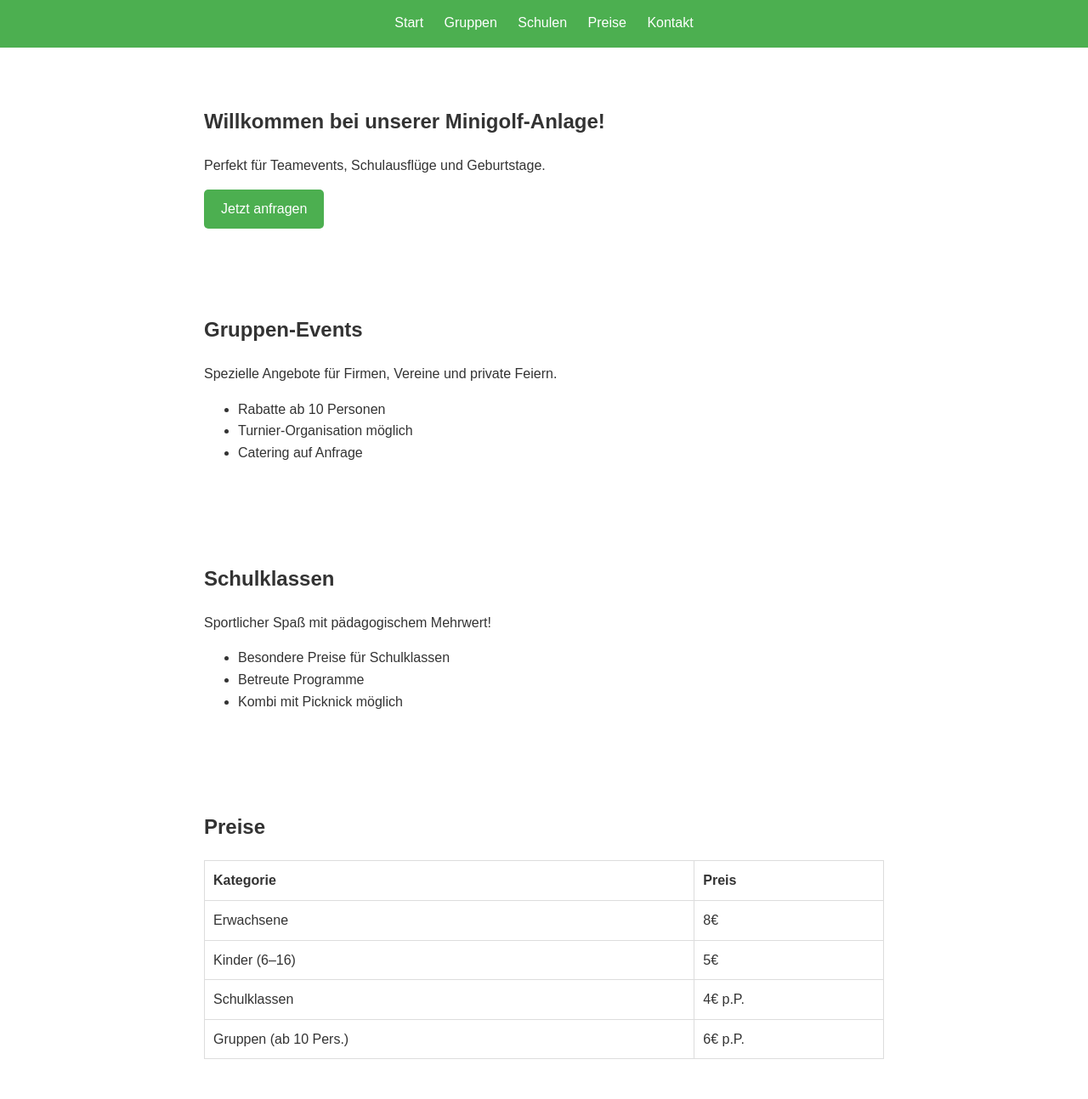
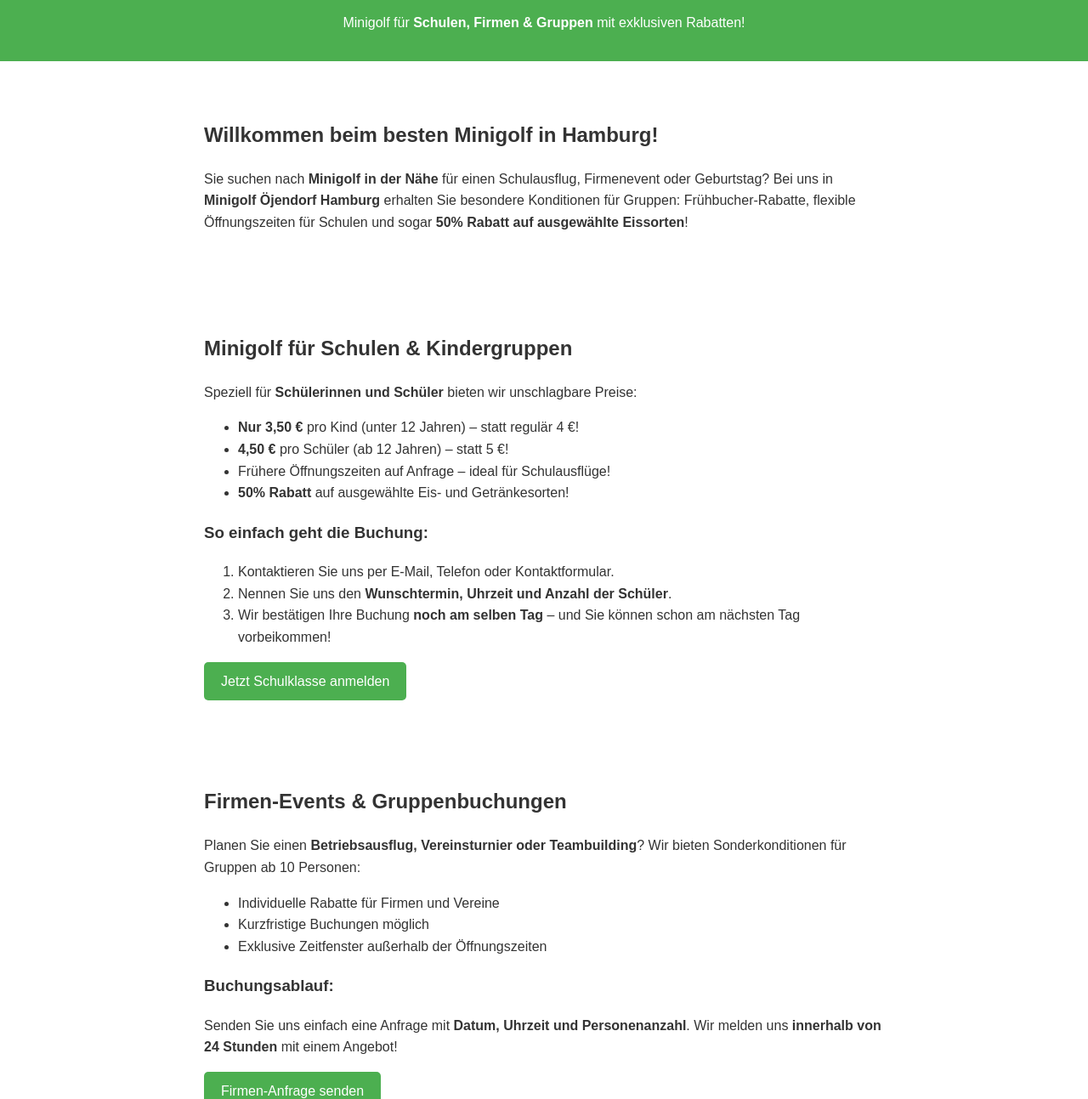
Before and after one commit to ghsaghsa/minigolftest, a plain HTML site: page index.html in a window 1280 px wide. Shown: the part 96-1389 px from the top of the page at 85% size. Drawn offline with Linux system fonts and the light colour scheme.

Commit message:
Update index.html

```diff
--- a/index.html
+++ b/index.html
@@ -3,67 +3,95 @@
 <head>
     <meta charset="UTF-8">
     <meta name="viewport" content="width=device-width, initial-scale=1.0">
-    <title>Minigolf für Gruppen & Schulen</title>
+    <meta name="description" content="Minigolf in Hamburg für Schulen, Gruppen & Firmen. Sonderpreise für Schüler, kurzfristige Buchungen & Rabatte bis 50%. Jetzt Termin anfragen!">
+    <title>Minigolf Öjendorf Hamburg – Günstige Angebote für Schulen & Gruppen</title>
     <link rel="stylesheet" href="style.css">
 </head>
 <body>
     <header>
-        <h1>Minigolf <span>für Gruppen & Schulen</span></h1>
-        <nav>
-            <a href="#home">Start</a>
-            <a href="#gruppen">Gruppen</a>
-            <a href="#schulen">Schulen</a>
-            <a href="#preise">Preise</a>
-            <a href="#kontakt">Kontakt</a>
-        </nav>
+        <h1>Minigolf Öjendorf Hamburg</h1>
+        <p class="subtitle">Minigolf für <strong>Schulen, Firmen & Gruppen</strong> mit exklusiven Rabatten!</p>
     </header>
 
-    <section id="home">
-        <h2>Willkommen bei unserer Minigolf-Anlage!</h2>
-        <p>Perfekt für Teamevents, Schulausflüge und Geburtstage.</p>
-        <a href="#kontakt" class="button">Jetzt anfragen</a>
+    <main>
+        <!-- Willkommensbereich mit SEO-Keywords -->
+        <section id="welcome">
+            <h2>Willkommen beim besten Minigolf in Hamburg!</h2>
+            <p>
+                Sie suchen nach <strong>Minigolf in der Nähe</strong> für einen Schulausflug, Firmenevent oder Geburtstag?
+                Bei uns in <strong>Minigolf Öjendorf Hamburg</strong> erhalten Sie besondere Konditionen für Gruppen:
+                Frühbucher-Rabatte, flexible Öffnungszeiten für Schulen und sogar <strong>50% Rabatt auf ausgewählte Eissorten</strong>!
+            </p>
         </section>
 
-    <section id="gruppen">
-        <h2>Gruppen-Events</h2>
-        <p>Spezielle Angebote für Firmen, Vereine und private Feiern.</p>
+        <!-- Angebot für Schulen -->
+        <section id="schulen" class="highlight">
+            <h2>Minigolf für Schulen & Kindergruppen</h2>
+            <p>
+                Speziell für <strong>Schülerinnen und Schüler</strong> bieten wir unschlagbare Preise:
+            </p>
             <ul>
-            <li>Rabatte ab 10 Personen</li>
-            <li>Turnier-Organisation möglich</li>
-            <li>Catering auf Anfrage</li>
+                <li><strong>Nur 3,50 €</strong> pro Kind (unter 12 Jahren) – statt regulär 4 €!</li>
+                <li><strong>4,50 €</strong> pro Schüler (ab 12 Jahren) – statt 5 €!</li>
+                <li>Frühere Öffnungszeiten auf Anfrage – ideal für Schulausflüge!</li>
+                <li><strong>50% Rabatt</strong> auf ausgewählte Eis- und Getränkesorten!</li>
             </ul>
+            <h3>So einfach geht die Buchung:</h3>
+            <ol>
+                <li>Kontaktieren Sie uns per E-Mail, Telefon oder Kontaktformular.</li>
+                <li>Nennen Sie uns den <strong>Wunschtermin, Uhrzeit und Anzahl der Schüler</strong>.</li>
+                <li>Wir bestätigen Ihre Buchung <strong>noch am selben Tag</strong> – und Sie können schon am nächsten Tag vorbeikommen!</li>
+            </ol>
+            <a href="#kontakt" class="button">Jetzt Schulklasse anmelden</a>
         </section>
 
-    <section id="schulen">
-        <h2>Schulklassen</h2>
-        <p>Sportlicher Spaß mit pädagogischem Mehrwert!</p>
+        <!-- Angebot für Firmen/Gruppen -->
+        <section id="gruppen">
+            <h2>Firmen-Events & Gruppenbuchungen</h2>
+            <p>
+                Planen Sie einen <strong>Betriebsausflug, Vereinsturnier oder Teambuilding</strong>?
+                Wir bieten Sonderkonditionen für Gruppen ab 10 Personen:
+            </p>
             <ul>
-            <li>Besondere Preise für Schulklassen</li>
-            <li>Betreute Programme</li>
-            <li>Kombi mit Picknick möglich</li>
+                <li>Individuelle Rabatte für Firmen und Vereine</li>
+                <li>Kurzfristige Buchungen möglich</li>
+                <li>Exklusive Zeitfenster außerhalb der Öffnungszeiten</li>
             </ul>
+            <h3>Buchungsablauf:</h3>
+            <p>
+                Senden Sie uns einfach eine Anfrage mit <strong>Datum, Uhrzeit und Personenanzahl</strong>.
+                Wir melden uns <strong>innerhalb von 24 Stunden</strong> mit einem Angebot!
+            </p>
+            <a href="#kontakt" class="button">Firmen-Anfrage senden</a>
         </section>
 
-    <section id="preise">
-        <h2>Preise</h2>
-        <table>
-            <tr><th>Kategorie</th><th>Preis</th></tr>
-            <tr><td>Erwachsene</td><td>8€</td></tr>
-            <tr><td>Kinder (6–16)</td><td>5€</td></tr>
-            <tr><td>Schulklassen</td><td>4€ p.P.</td></tr>
-            <tr><td>Gruppen (ab 10 Pers.)</td><td>6€ p.P.</td></tr>
-        </table>
-    </section>
-
+        <!-- Kontakt & Anfahrt -->
         <section id="kontakt">
             <h2>Kontakt & Anfahrt</h2>
-        <p>📞 <a href="tel:+49123456789">0123 / 456789</a></p>
-        <p>📧 <a href="mailto:info@minigolf-beispiel.de">info@minigolf-beispiel.de</a></p>
-        <p>🏠 Musterstraße 123, 12345 Musterstadt</p>
+            <div class="contact-grid">
+                <div>
+                    <h3>Adresse</h3>
+                    <p>Grootmoorredder 1, 22117 Hamburg</p>
+                    <h3>Öffnungszeiten</h3>
+                    <p>Mo: 12–20 Uhr | Sa/So/Feiertage: 12–20 Uhr</p>
+                </div>
+                <div>
+                    <h3>Telefon</h3>
+                    <p><a href="tel:015773688571">0157 73688571</a></p>
+                    <h3>E-Mail</h3>
+                    <p><a href="mailto:info@minigolf-oejendorf.de">info@minigolf-oejendorf.de</a></p>
+                </div>
+            </div>
+            <!-- Einfaches Kontaktformular (optional für Google Sites) -->
+            <h3>Kontaktformular</h3>
+            <form id="contact-form">
+                <input type="text" placeholder="Name" required>
+                <input type="email" placeholder="E-Mail" required>
+                <input type="tel" placeholder="Telefon">
+                <textarea placeholder="Ihre Nachricht (Terminwunsch, Personenanzahl etc.)" required></textarea>
+                <button type="submit" class="button">Anfrage senden</button>
+            </form>
         </section>
-
-    <footer>
-        &copy; 2024 Minigolf-Anlage | <a href="#impressum">Impressum</a>
-    </footer>
+    </main>
 </body>
 </html>
```
Lines whose indentation alone changed are shown as unchanged.
